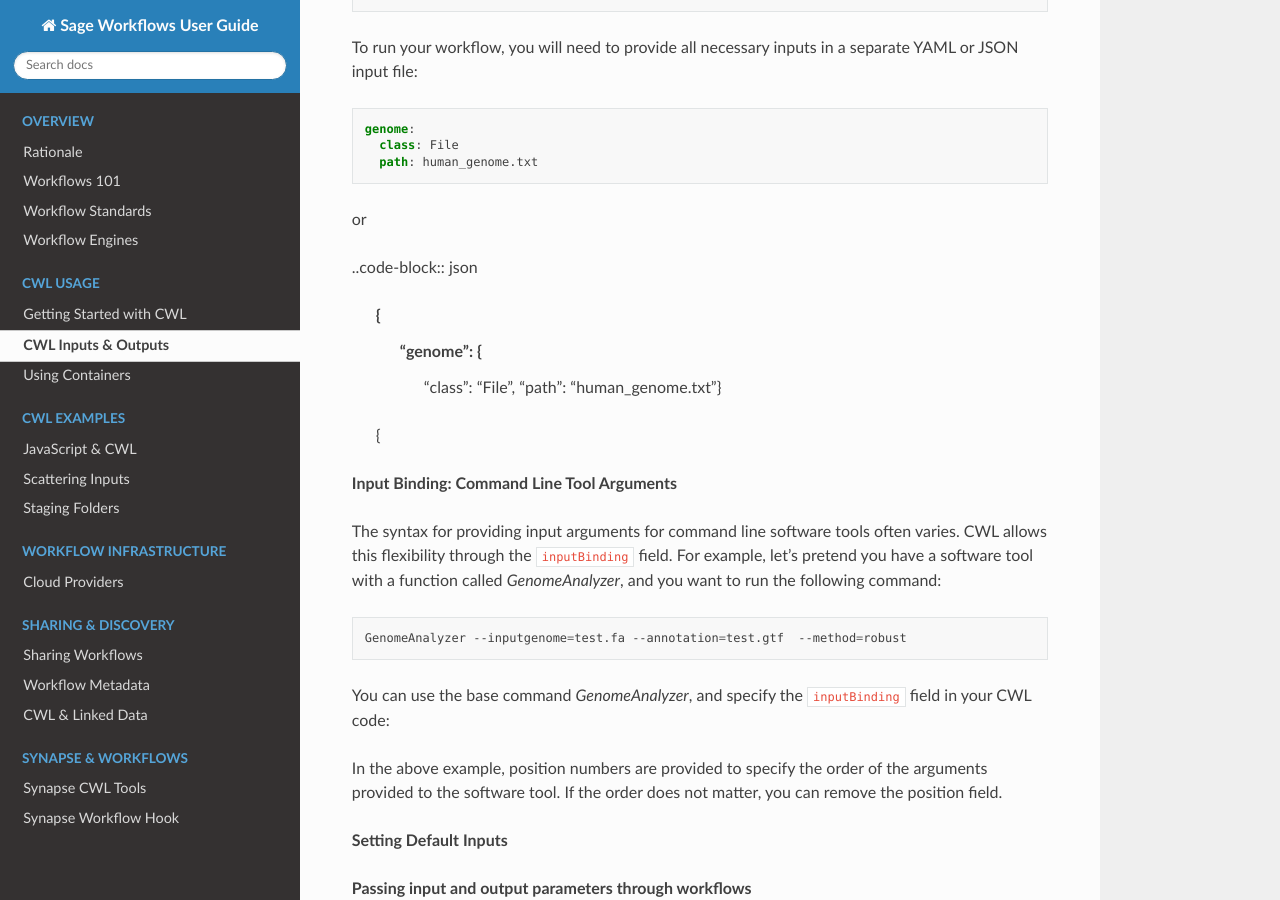
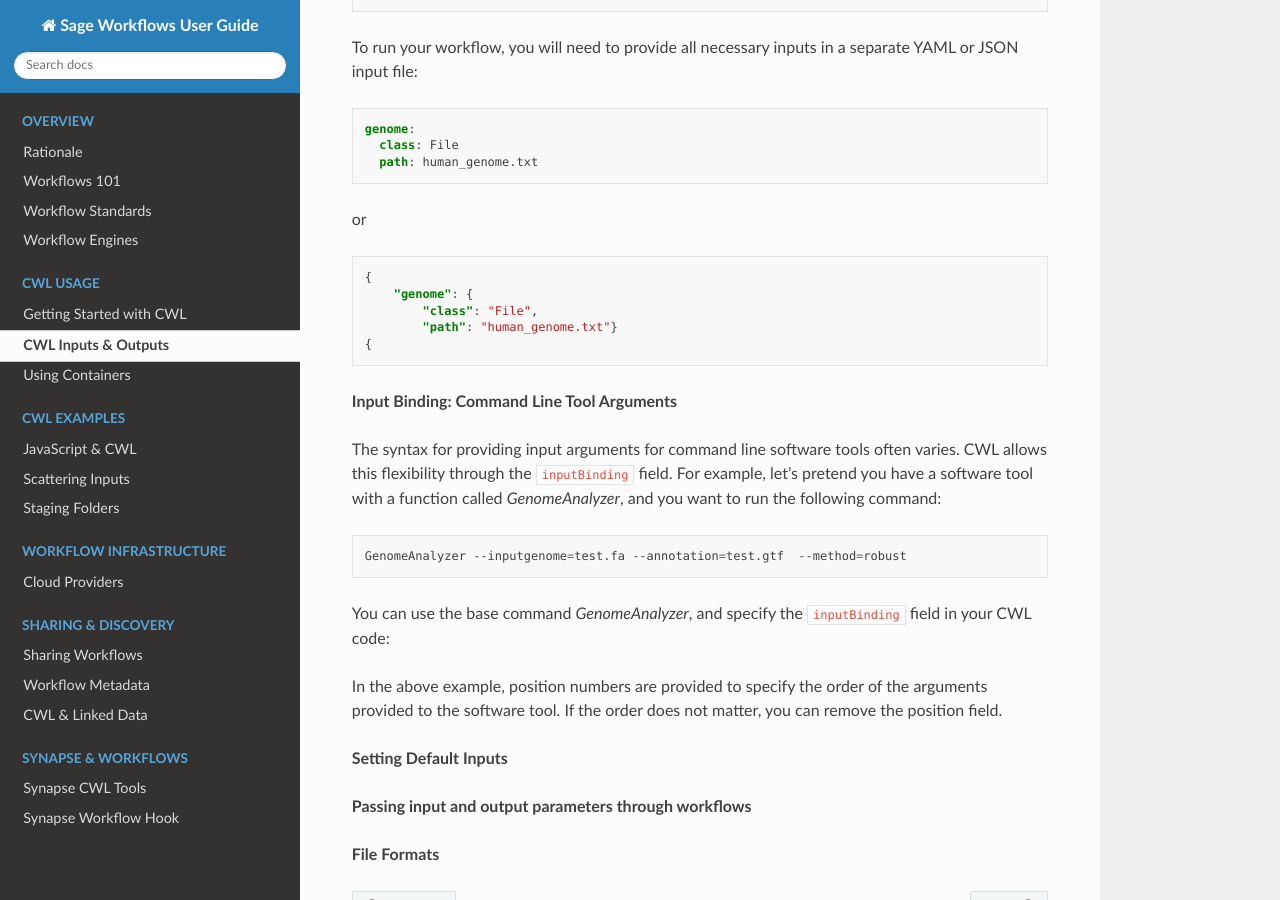
Before and after one commit to Sage-Bionetworks/sage-workflows-sandbox, a Sphinx documentation site: the page built from docs/cwl_usage/cwl_input-output.rst, in a window 1280 px wide and 900 px high, scrolled down 543 px. Built offline with Sphinx 7.4.7 and the Read the Docs theme 2.0.0, drawn with Linux system fonts in a browser that asks for light colours.

Commit message:
Update cwl_input-output.rst

```diff
--- a/docs/cwl_usage/cwl_input-output.rst
+++ b/docs/cwl_usage/cwl_input-output.rst
@@ -26,7 +26,7 @@ To run your workflow, you will need to provide all necessary inputs in a separat
 
 or
 
-..code-block:: json
+.. code-block:: JSON
 
      {
          "genome": {
```
